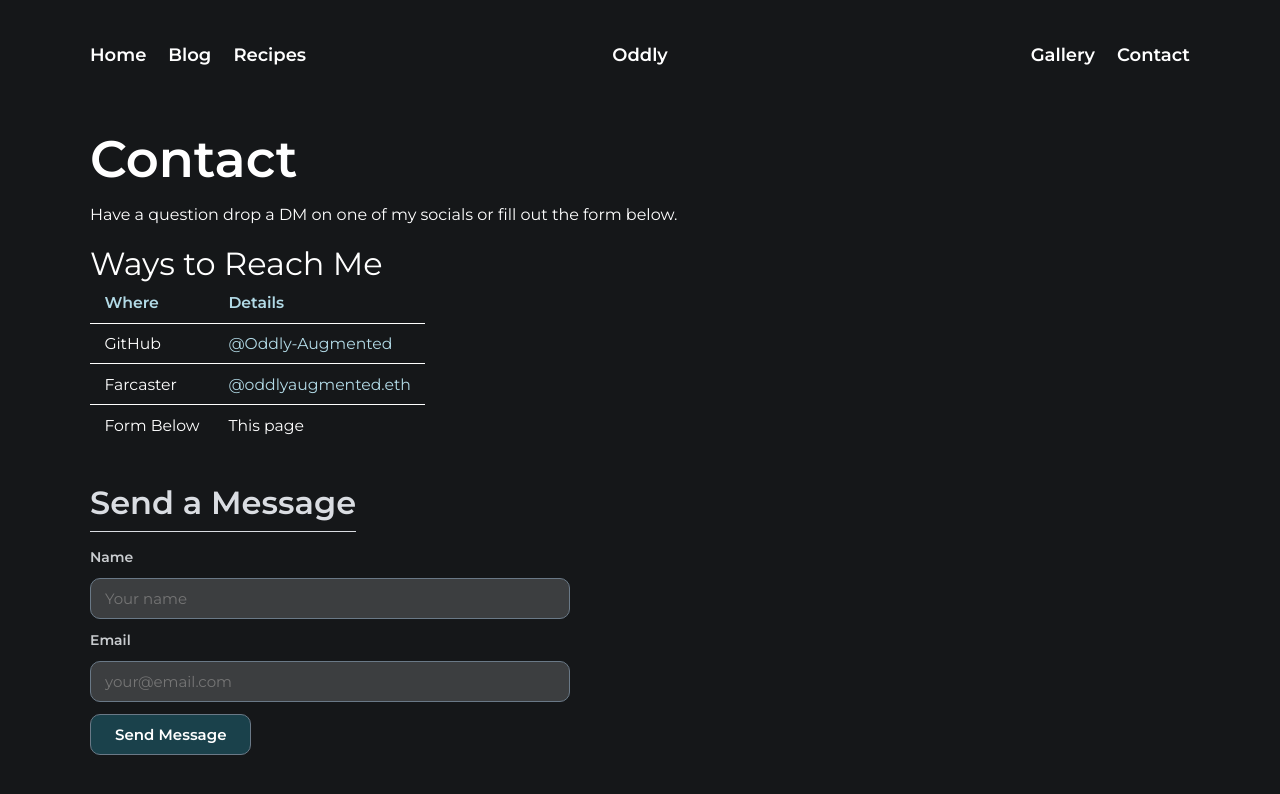
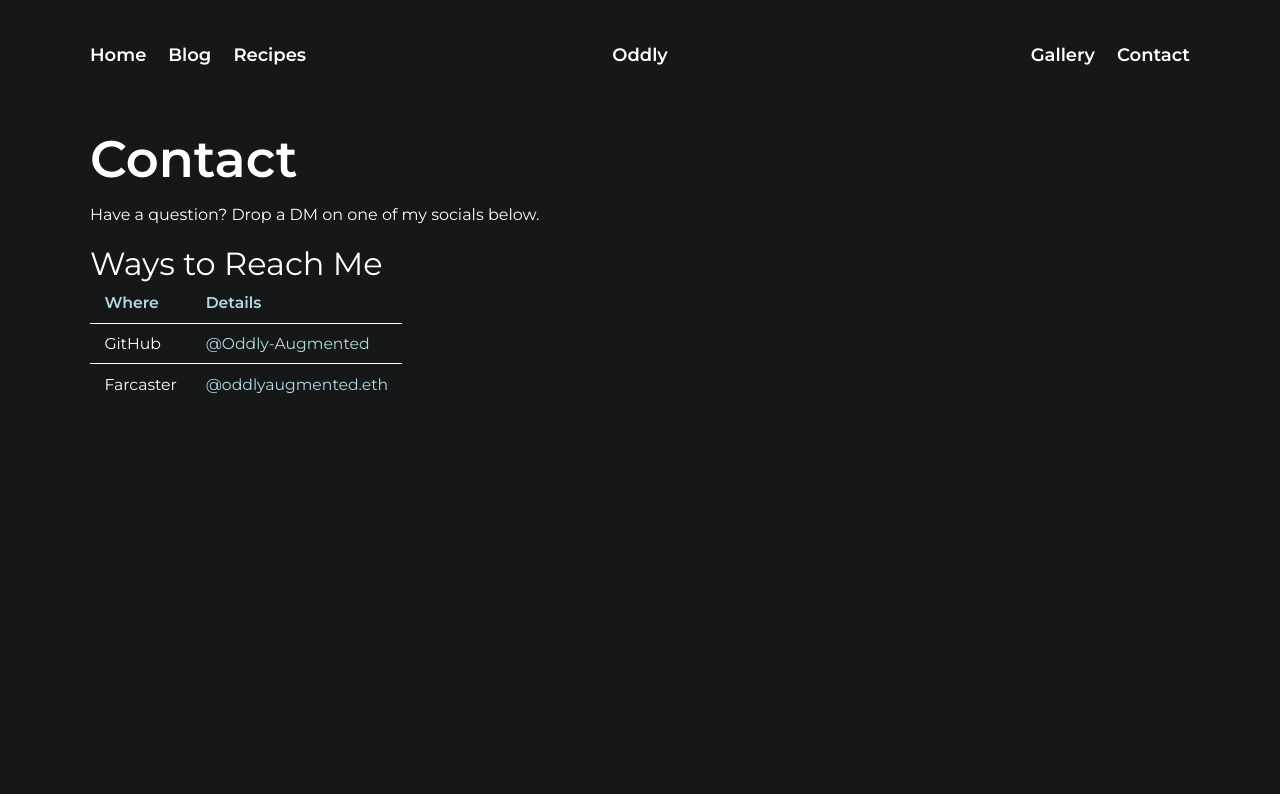
Before and after one commit to Oddly-Augmented/oddly-augmented.github.io, a Jekyll site: the page built from contact.html, in a window 1280 px wide. Shown: the top 794 px of the page. Built offline with Jekyll 4.4.1, drawn with Linux system fonts in a browser that asks for light colours.

Commit message:
remove contact form and begin blender post

```diff
--- a/contact.html
+++ b/contact.html
@@ -5,11 +5,10 @@ title: Contact
 
 <section class="hero">
   <h1>Contact</h1>
-  <p>Have a question drop a DM on one of my socials or fill out the form below.</p>
+  <p>Have a question? Drop a DM on one of my socials below.</p>
 </section>
 
 <section class="contact-section">
-
 
   <table class="contact-table">
     <caption>Ways to Reach Me</caption>
@@ -21,29 +20,14 @@ title: Contact
     </thead>
     <tbody>
       <tr>
-       <td>GitHub</td>
-       <td><a href="https://github.com/Oddly-Augmented" target="_blank">@Oddly-Augmented</a></td>
+        <td>GitHub</td>
+        <td><a href="https://github.com/Oddly-Augmented" target="_blank">@Oddly-Augmented</a></td>
       </tr>
       <tr>
         <td>Farcaster</td>
         <td><a href="https://farcaster.xyz/oddlyaugmented.eth" target="_blank">@oddlyaugmented.eth</a></td>
       </tr>
-      <tr>
-        <td>Form Below</td>
-        <td>This page</td>
-      </tr>
     </tbody>
   </table>
 
-  <h2>Send a Message</h2>
-  <form class="contact-form" method="POST" action="welcome.php">
-    <label for="name">Name</label>
-    <input type="text" id="name" name="name" placeholder="Your name" required>
-
-    <label for="email">Email</label>
-    <input type="email" id="email" name="email" placeholder="your@email.com" required>
-
-    <button type="submit">Send Message</button>
-  </form>
-
 </section>
```
Also changed, not shown: _posts/2026-06-30-Learning-Blender.md (+7 -0 lines).
